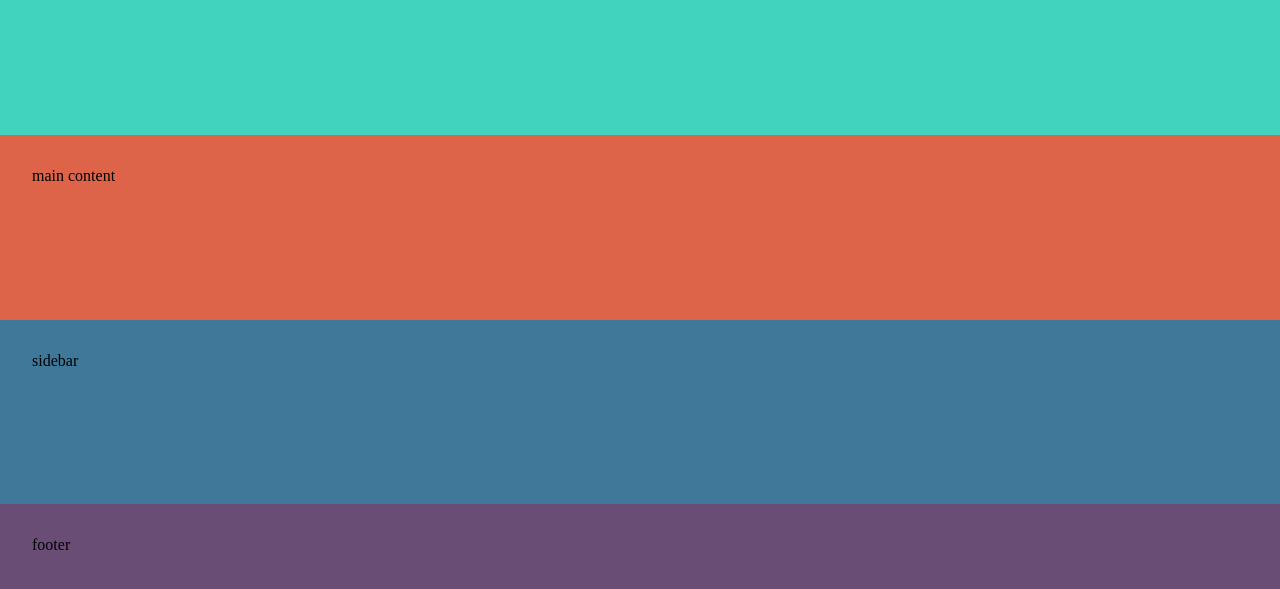
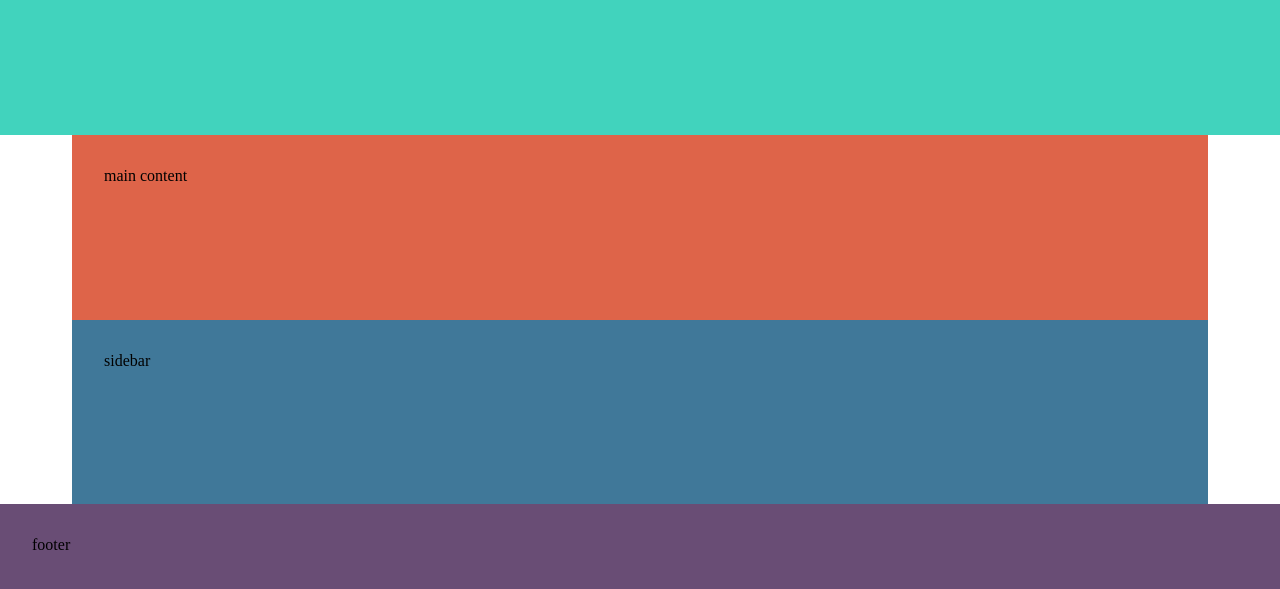
Before and after one commit to AbidAlWassie/CSS-Grid-experimental1, a plain HTML site: page index.html in a window 1280 px wide. Shown: the part 111-700 px from the top of the page. Drawn offline with Linux system fonts and the light colour scheme.

Commit message:
updated project

```diff
--- a/css/style.scss
+++ b/css/style.scss
@@ -19,6 +19,40 @@ header { background: #41D3BD; }
 footer { background: #694D75;}
 
 .grid-container {
+  min-height: 100vh;
   display: grid;
-  min-height: 100vh;
+  grid-template-columns: 4.5em 1fr 4.5em;
+  grid-template-areas:
+    "header header header"
+    "...... main   ....."
+    "...... side   ....."
+    "footer footer footer";
 }
+
+header {
+  grid-area: header;
+}
+
+.main-content {
+  grid-area: main;
+}
+
+.sidebar {
+  grid-area: side;
+}
+
+footer {
+  grid-area: footer;
+}
+
+//header, footer {
+//  grid-column: 1 / 5;
+//}
+//
+//.main-content {
+//  grid-column: 2 / 3;
+//}
+//
+//.sidebar {
+//  grid-column: 3/4;
+//}
```
Also changed, not shown: css/style.css, 1 other file.
